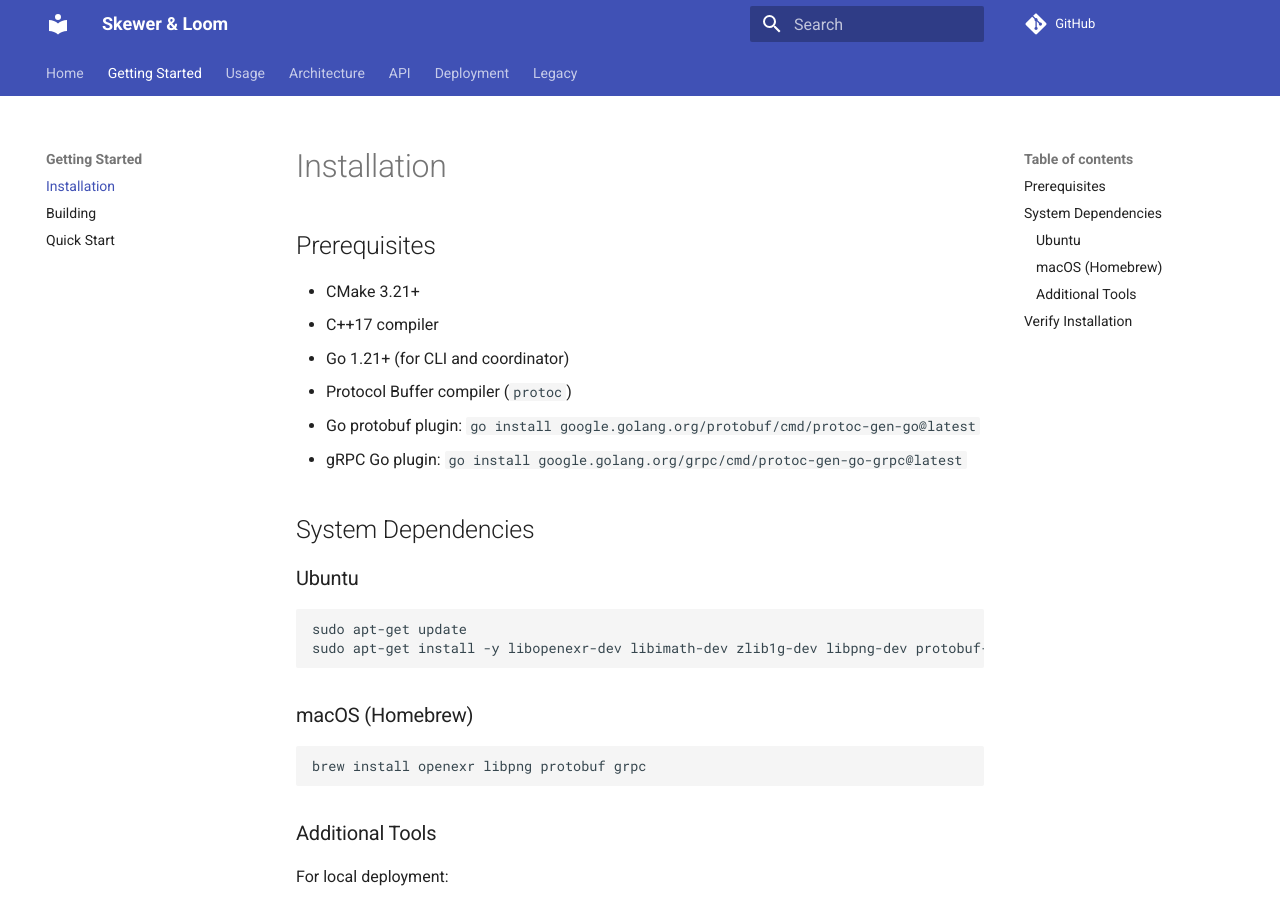
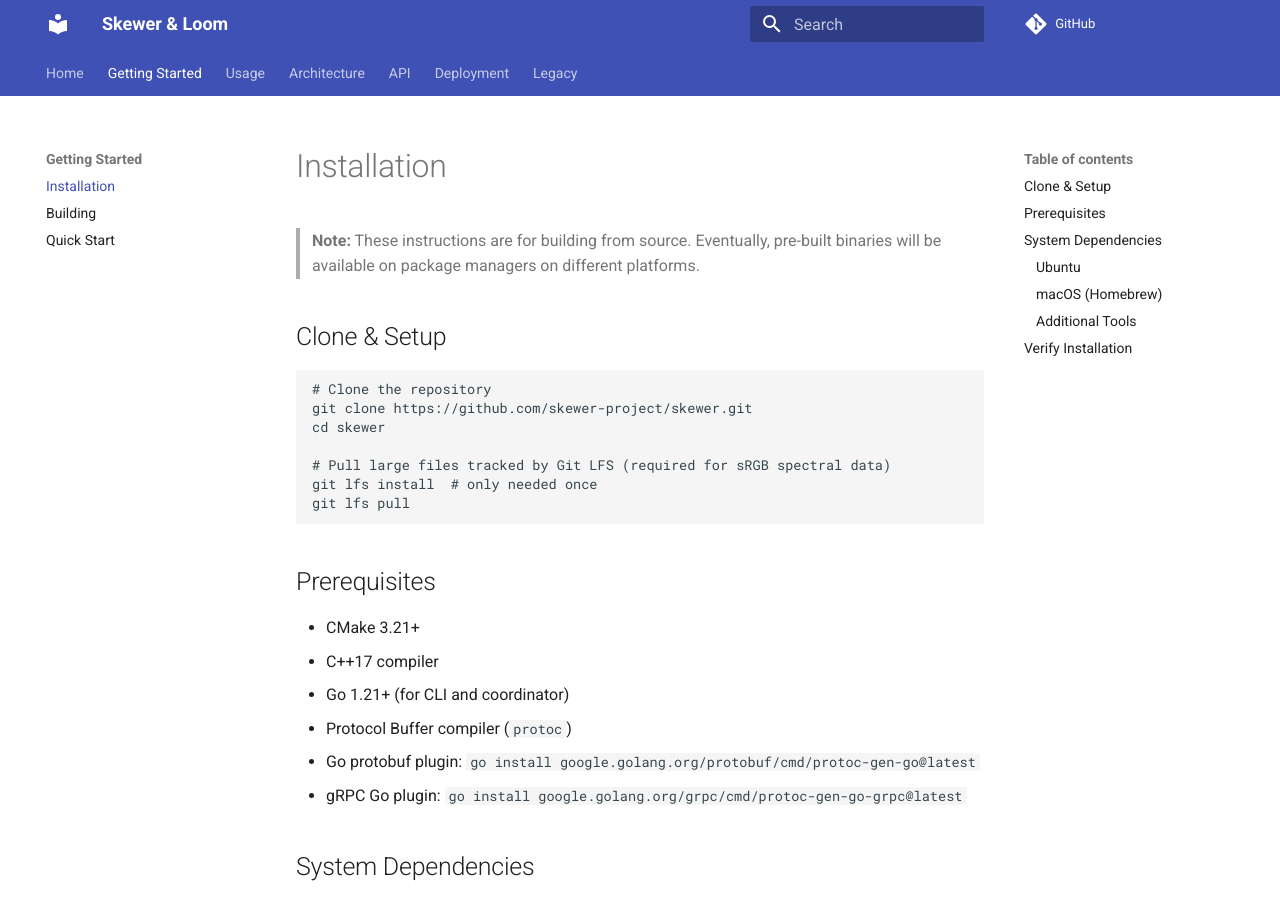
Before and after one commit to skewer-project/skewer, an MkDocs documentation site: the page built from docs/getting-started/installation.md, in a window 1280 px wide and 900 px high. Built offline with MkDocs 1.6.1 and Material for MkDocs 9.7.7, drawn with Linux system fonts in a browser that asks for light colours; comment, search, counter and statistics services are not loaded.

Commit message:
mention build from source and add relwithdebinfo

````diff
--- a/docs/getting-started/installation.md
+++ b/docs/getting-started/installation.md
@@ -1,4 +1,19 @@
 # Installation
+
+> **Note:** These instructions are for building from source.
+> Eventually, pre-built binaries will be available on package managers on different platforms.
+
+## Clone & Setup
+
+```bash
+# Clone the repository
+git clone https://github.com/skewer-project/skewer.git
+cd skewer
+
+# Pull large files tracked by Git LFS (required for sRGB spectral data)
+git lfs install  # only needed once
+git lfs pull
+```
 
 ## Prerequisites
 
````
Also changed, not shown: docs/getting-started/building.md (+1 -0 lines), docs/getting-started/quick-start.md (+1 -1 lines).
